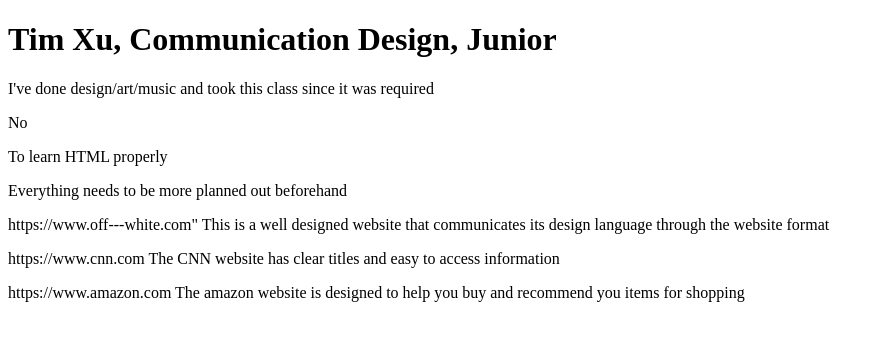
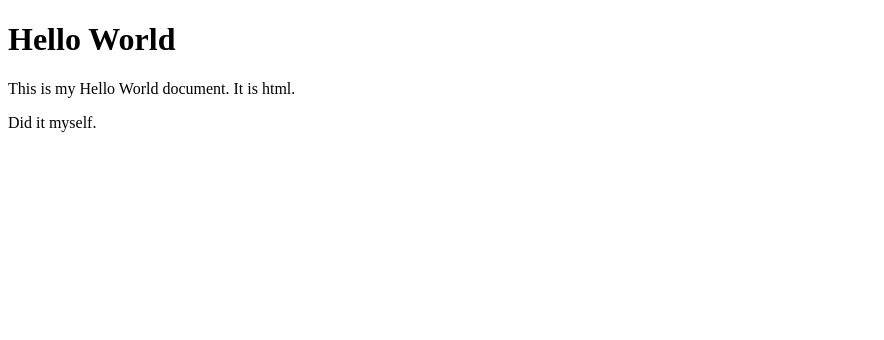
Before and after one commit to TimXu00/iffall2021, a plain HTML site: page hello/index.html in a window 1280 px wide. Shown: the whole page, without its empty margins (0-884 px from the left). Drawn offline with Linux system fonts and the light colour scheme.

Commit message:
Add files via upload

```diff
--- a/hello/index.html
+++ b/hello/index.html
@@ -1,16 +1,11 @@
 <!DOCTYPE html>
 <html>
     <head>
-            <title>Tim Xu Introduction</title>
+            <title>Hello World</title>
     </head>
     <body>
-        <h1>Tim Xu, Communication Design, Junior</h1>
-        <p>I've done design/art/music and took this class since it was required </p>
-        <p>No</p>
-        <p>To learn HTML properly</p>
-        <p>Everything needs to be more planned out beforehand</p>
-        <p>https://www.off---white.com" This is a well designed website that communicates its design language through the website format  </p>
-        <p>https://www.cnn.com The CNN website has clear titles and easy to access information</p>
-        <p>https://www.amazon.com The amazon website is designed to help you buy and recommend you items for shopping</p>
+        <h1>Hello World</h1>
+        <p>This is my Hello World document. It is html. </p>
+        <p>Did it myself.</p>
     </body>
 </html>
```
